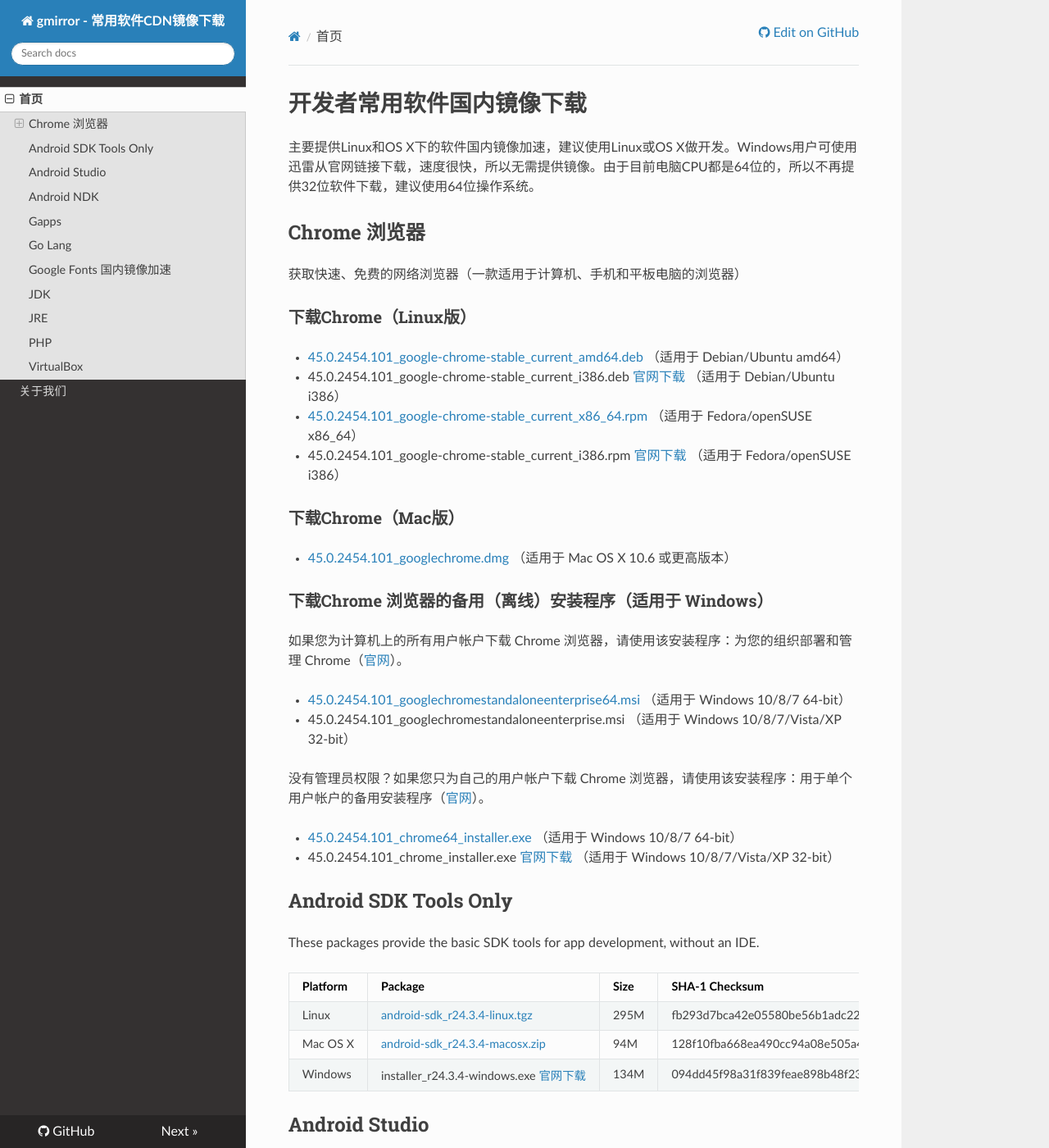
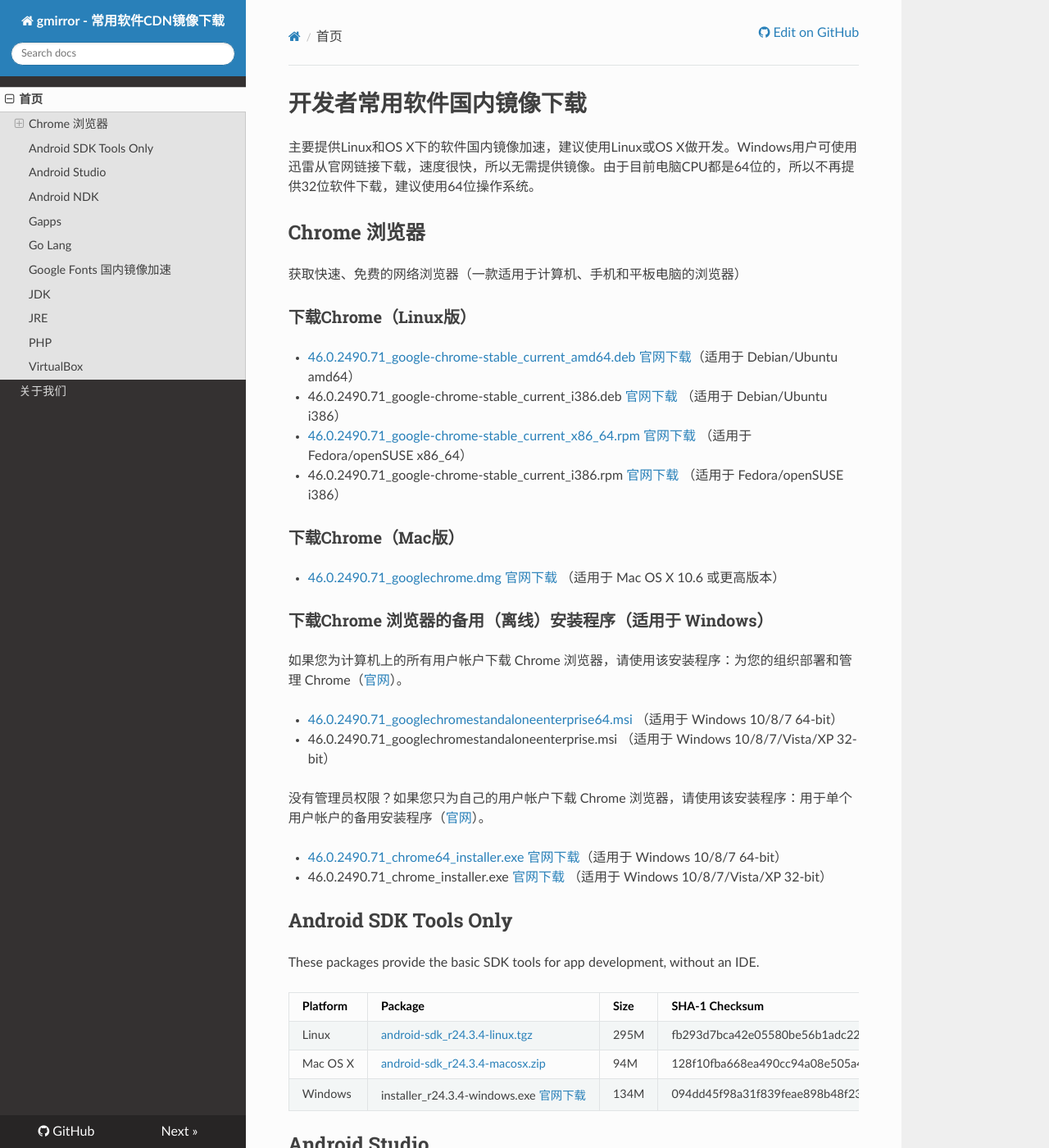
Before and after one commit to sinkcup/gmirror-portal, an MkDocs documentation site: the page built from docs/index.md, in a window 1280 px wide and 1400 px high. Shown: the whole window at 82% size. Built offline with MkDocs 1.6.1, drawn with Linux system fonts in a browser that asks for light colours; nearby versions of some CDN libraries; old or Windows-style settings are respelled for this version of MkDocs.

Commit message:
update chrome to 46.0.2490.71

```diff
--- a/docs/index.md
+++ b/docs/index.md
@@ -8,26 +8,26 @@
 
 ### 下载Chrome（Linux版）
 
- * [45.0.2454.101\_google-chrome-stable\_current\_amd64.deb](http://dl.gmirror.org/chrome/linux/45.0.2454.101\_google-chrome-stable\_current\_amd64.deb) （适用于 Debian/Ubuntu amd64）
- * 45.0.2454.101\_google-chrome-stable\_current\_i386.deb [官网下载](https://dl.google.com/linux/direct/google-chrome-stable\_current\_i386.deb) （适用于 Debian/Ubuntu i386）
- * [45.0.2454.101\_google-chrome-stable\_current\_x86\_64.rpm](http://dl.gmirror.org/chrome/linux/45.0.2454.101\_google-chrome-stable\_current\_x86\_64.rpm) （适用于 Fedora/openSUSE x86\_64）
- * 45.0.2454.101\_google-chrome-stable\_current\_i386.rpm [官网下载](https://dl.google.com/linux/direct/google-chrome-stable\_current\_i386.rpm) （适用于 Fedora/openSUSE i386）
+ * [46.0.2490.71\_google-chrome-stable\_current\_amd64.deb](http://dl.gmirror.org/chrome/linux/46.0.2490.71\_google-chrome-stable\_current\_amd64.deb) [官网下载](https://dl.google.com/linux/direct/google-chrome-stable\_current\_amd64.deb)（适用于 Debian/Ubuntu amd64）
+ * 46.0.2490.71\_google-chrome-stable\_current\_i386.deb [官网下载](https://dl.google.com/linux/direct/google-chrome-stable\_current\_i386.deb) （适用于 Debian/Ubuntu i386）
+ * [46.0.2490.71\_google-chrome-stable\_current\_x86\_64.rpm](http://dl.gmirror.org/chrome/linux/46.0.2490.71\_google-chrome-stable\_current\_x86\_64.rpm) [官网下载](https://dl.google.com/linux/direct/google-chrome-stable\_current\_x86\_64.rpm) （适用于 Fedora/openSUSE x86\_64）
+ * 46.0.2490.71\_google-chrome-stable\_current\_i386.rpm [官网下载](https://dl.google.com/linux/direct/google-chrome-stable\_current\_i386.rpm) （适用于 Fedora/openSUSE i386）
 
 ### 下载Chrome（Mac版）
 
- * [45.0.2454.101\_googlechrome.dmg](http://dl.gmirror.org/chrome/mac/45.0.2454.101\_googlechrome.dmg) （适用于 Mac OS X 10.6 或更高版本）
+ * [46.0.2490.71\_googlechrome.dmg](http://dl.gmirror.org/chrome/mac/46.0.2490.71\_googlechrome.dmg) [官网下载](https://dl.google.com/chrome/mac/stable/GGRO/googlechrome.dmg) （适用于 Mac OS X 10.6 或更高版本）
 
 ### 下载Chrome 浏览器的备用（离线）安装程序（适用于 Windows）
 
 如果您为计算机上的所有用户帐户下载 Chrome 浏览器，请使用该安装程序：为您的组织部署和管理 Chrome（[官网](http://www.google.cn/intl/zh-CN/chrome/business/browser/admin/)）。
 
- * [45.0.2454.101\_googlechromestandaloneenterprise64.msi](http://dl.gmirror.org/chrome/win/45.0.2454.101\_googlechromestandaloneenterprise64.msi) （适用于 Windows 10/8/7 64-bit）
- * 45.0.2454.101\_googlechromestandaloneenterprise.msi （适用于 Windows 10/8/7/Vista/XP 32-bit）
+ * [46.0.2490.71\_googlechromestandaloneenterprise64.msi](http://dl.gmirror.org/chrome/win/46.0.2490.71\_googlechromestandaloneenterprise64.msi) （适用于 Windows 10/8/7 64-bit）
+ * 46.0.2490.71\_googlechromestandaloneenterprise.msi （适用于 Windows 10/8/7/Vista/XP 32-bit）
 
 没有管理员权限？如果您只为自己的用户帐户下载 Chrome 浏览器，请使用该安装程序：用于单个用户帐户的备用安装程序（[官网](http://www.google.cn/intl/zh-CN/chrome/business/browser/?standalone=1)）。
 
- * [45.0.2454.101\_chrome64\_installer.exe](http://dl.gmirror.org/chrome/win/45.0.2454.101\_chrome64\_installer.exe) （适用于 Windows 10/8/7 64-bit）
- * 45.0.2454.101\_chrome\_installer.exe [官网下载](http://dl.google.com/chrome/win/0E8B92977CB91A99/45.0.2454.101\_chrome\_installer.exe) （适用于 Windows 10/8/7/Vista/XP 32-bit）
+ * [46.0.2490.71\_chrome64\_installer.exe](http://dl.gmirror.org/chrome/win/46.0.2490.71\_chrome64\_installer.exe) [官网下载](http://dl.google.com/chrome/win/ED09801303323CD3/46.0.2490.71\_chrome64\_installer.exe)（适用于 Windows 10/8/7 64-bit）
+ * 46.0.2490.71\_chrome\_installer.exe [官网下载](http://dl.google.com/chrome/win/462C8315AC5B3DDC/46.0.2490.71\_chrome\_installer.exe) （适用于 Windows 10/8/7/Vista/XP 32-bit）
 
 ## Android SDK Tools Only
 
--- a/mkdocs.yml
+++ b/mkdocs.yml
@@ -21,7 +21,7 @@ copyright: <a title="Coding.net代码托管" href="https://coding.net/register"
             }
             return a.length - b.length;
         }
-        var chromeLastestVersion = '45.0.2454.101';
+        var chromeLastestVersion = '46.0.2490.71';
         var start = window.navigator.userAgent.indexOf('Chrome/');
         if (start != -1) {
             var chromeUserVersion = window.navigator.userAgent.split('Chrome/')[1].split(' ')[0];
```
